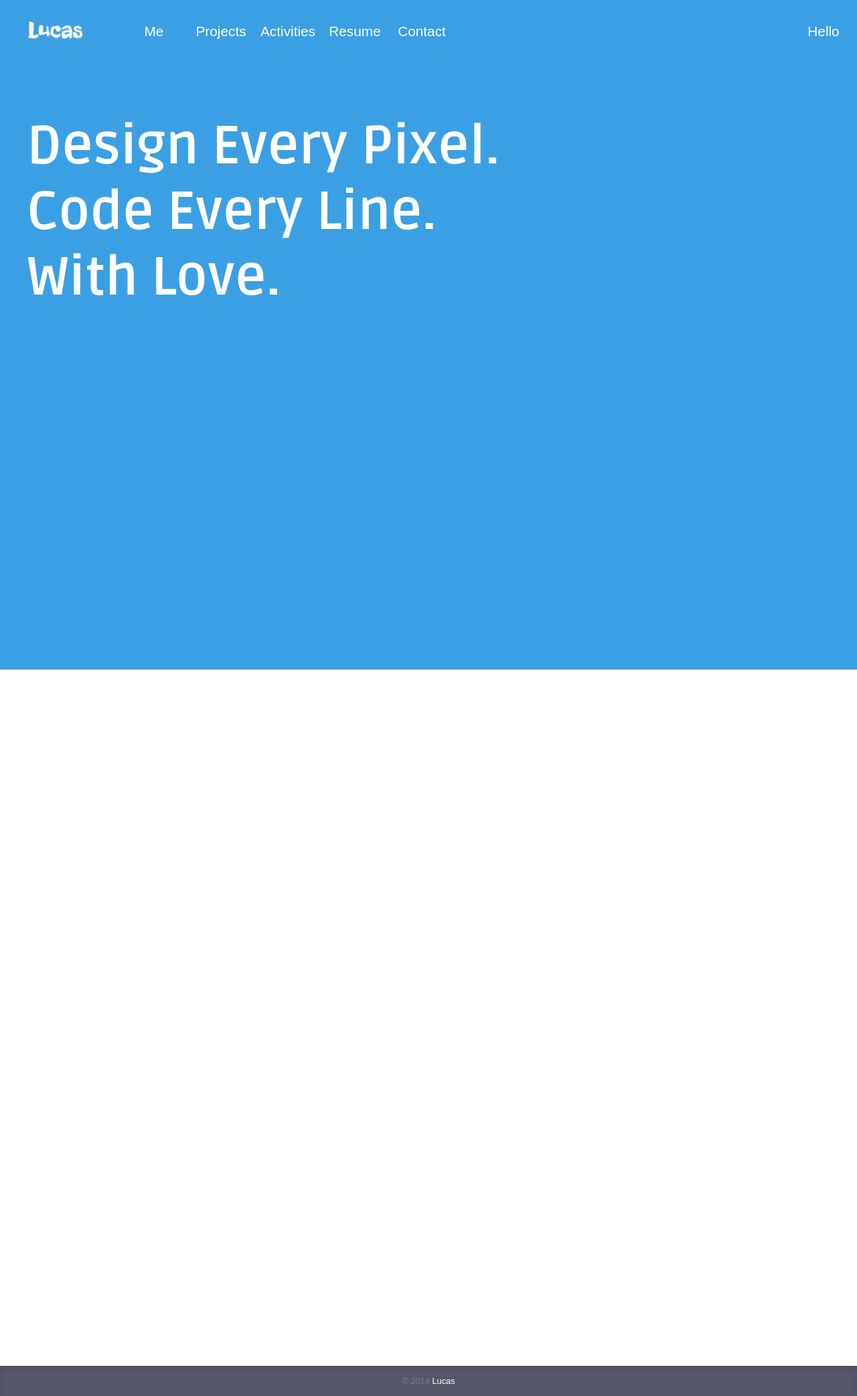
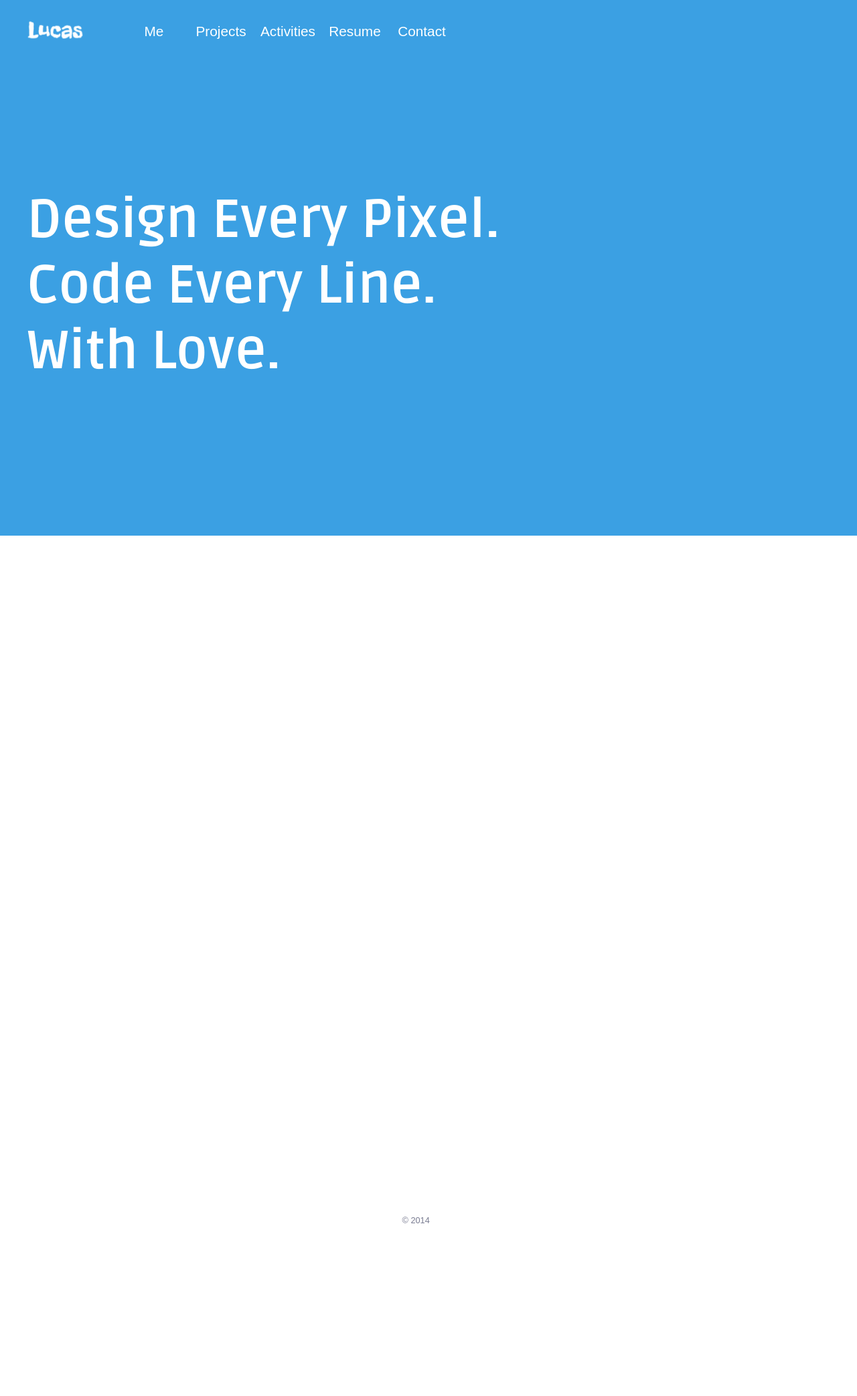
Before and after one commit to jobmine/lucaswz.com, a PHP site: page / in a window 1280 px wide. Shown: the whole page at 67% size. After the commit the page ends 1827 px from the top, so only its background shows below. Run offline with PHP 8.4, Linux system fonts and the light colour scheme; some libraries are stand-ins or nearby versions; some web fonts are replaced.

Commit message:
auto fixed height

```diff
--- a/feel/control.js
+++ b/feel/control.js
@@ -8,8 +8,19 @@ window.onload = function go() {
     parent.location.hash = '';
 }
 
+function initial(){
+	browserHeight = window.innerHeight;
+	$("#index-show").css("height",browserHeight);
+    if (browserHeight > 400) {
+    	$("#index-show-content").css({"padding-top": browserHeight / 2 - 120, "font-size": "500%"});
+    }
+    else if (browserHeight < 400) {
+    	$("#index-show-content").css({"padding-top": browserHeight / 2 + 5, "font-size": "150%"});
+    }
+}
+
 function clearpage(navitemname) {
-	document.getElementById('index-page').innerHTML = "";
+	document.getElementById('index-page-container').innerHTML = "";
 	$(".index-nav-menu-item").removeClass("actived");
 	$("#" + navitemname).addClass("actived");
 	parent.location.hash = '';
@@ -24,26 +35,26 @@ function actlogo() {
 
 function act1st() {
 	clearpage("nav1st");
-	$("#index-page").append("1");
+	$("#index-page-container").append("1");
 }
 
 function act2nd() {
 	clearpage("nav2nd");
-	$("#index-page").append("2");
+	$("#index-page-container").append("2");
 }
 
 function act3rd() {
 	clearpage("nav3rd");
-	$("#index-page").append("3");
+	$("#index-page-container").append("3");
 	$("#index-nav").addClass("tedxred");
 }
 
 function act4th() {
 	clearpage("nav4th");
-	$("#index-page").append("4");
+	$("#index-page-container").append("4");
 }
 
 function act5th() {
 	clearpage("nav5th");
-	$("#index-page").append("5");
+	$("#index-page-container").append("5");
 }
--- a/index.html
+++ b/index.html
@@ -49,7 +49,6 @@
 		        <div id="nav4th" class="index-nav-menu-item smooth200" onclick="act4th();">Resume</div>
 		        <div id="nav5th" class="index-nav-menu-item smooth200" onclick="act5th();">Contact</div>
 			</div>
-			<div id="index-nav-menu-right" class="index-nav-menu-item disselect" onclick="window.location='#me'">Hello</div>
 		</div>
 		<div id="index-show" class="disselect">
 			<div id="index-show-content">
@@ -58,11 +57,11 @@
 				<p>With Love.</p>
 			</div>
 		</div>
-		<div id="index-page"></div>
+		<div id="index-page"><div id="index-page-container"></div></div>
 		<div id="index-foot" class="disselect"><span>&copy; 2014</span> Lucas</div>
 
 		<!-- Post Script -->
 		<script src="feel/lightbox-2.6.min.js"></script>
-
+		<script> initial(); </script>
 	</body>
 </html>
--- a/look/index.css
+++ b/look/index.css
@@ -1,6 +1,6 @@
 /*overwrite*/
 html {
-    background-color: #555769;
+    background-color: white;
     font-family: 'Gafata', sans-serif;
 }
 
@@ -12,13 +12,12 @@ html {
     background-color: #3BA0E3;
     z-index: 9999;
     min-width: 700px;
-    /*border: 1px solid black;*/
+    border: none;
 }
 
 #index-show {
     position: static;
     width: 100%;
-    height: 1000px;
     background-color: #3BA0E3;
     min-width: 750px;
 }
@@ -28,14 +27,9 @@ html {
     height: 1000px;
     position: static;
     background-color: #fff;
-    padding: 20px 20px 20px 20px;
 }
 
 #index-foot {
-    moz-box-shadow: inset 0 5px 12px -8px #333;
-    -o-box-shadow: inset 0 5px 12px -8px #333;
-    -webkit-box-shadow: inset 0 5px 12px-8px #333;
-    box-shadow: inset 0 5px 12px -8px #333;
     color: #fff;
     font-size: 80%;
     text-align: center;
@@ -104,10 +98,6 @@ html {
 #index-nav-menu {
 }
 
-#index-nav-menu-right {
-    float: right;
-    font-size: 130%;
-}
 
 /*index show*/
 #index-show:hover {
@@ -115,13 +105,19 @@ html {
 }
 
 #index-show-content {
-    padding-top: 170px;
-    font-size: 500%;
+    width: auto;
     color: white;
-    padding-left: 40px;
+    margin-left: 40px;
     font-weight: 600;
     font-family: 'Ruda', sans-serif;
 }
+
+
+/*index page*/
+#index-page-container {
+    padding:  20px 20px 20px 20px;
+}
+
 
 /*overwrite*/
 
```
